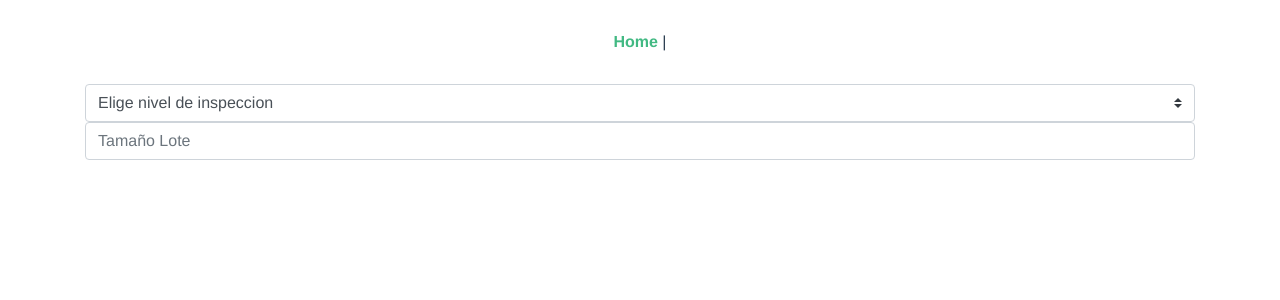
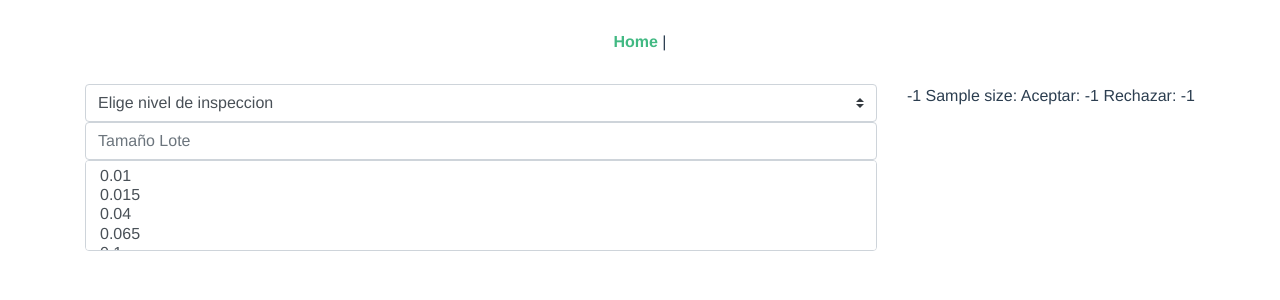
Before and after one commit to Smuno/quality-tools-webapp, a Vue app: page / in a window 1280 px wide. Shown: the top 300 px of the page. Built offline with nearby package versions, Linux system fonts and the light colour scheme.

Commit message:
Se añade lista aql, se completa logica para determinar reglas ac-re

```diff
--- a/src/assets/DATA_Quality_Control/SampleSizeCodeLetterTABLE.js
+++ b/src/assets/DATA_Quality_Control/SampleSizeCodeLetterTABLE.js
@@ -17,4 +17,6 @@ const SampleSizeTable=
     {"min":"500001","max":"100000000000","S-1":"D","S-2":"E","S-3":"H","S-4":"K","I":"N","II":"Q","III":"R"}
 ];
 
+
+
 export default {SampleSizeTable}
--- a/src/components/Quality/CodeLetter.js
+++ b/src/components/Quality/CodeLetter.js
@@ -173,6 +173,32 @@ const SampleSizeTable = [
  * @param {*} lotSize
  * @returns
  */
+
+const letterList=
+[ "A",
+  "B",
+  "C",
+  "D",
+  "E",
+  "F",
+  "G",
+  "H",
+  "J",
+  "K",
+  "L",
+  "M",
+  "N",
+  "P",
+  "Q",
+  "R"
+]
+const sampleSizeList=[2,3,5,8,13,20,32,50,80,125,200,315,500,800,1250]
+
+
+function determineSampleSize(letterfound){
+  return sampleSizeList[ letterList.indexOf(letterfound) ]
+}
+
 function determineLetter(inspectionLevel, lotSize) {
   console.log("Executing determineLetter");
   const tableIndex = SampleSizeTable.findIndex(el => {
@@ -200,4 +226,4 @@ const listInspectionLevels = [
   { value: "III", text: "Inspeccion Extricta" }
 ];
 
-export { determineLetter, listInspectionLevels };
+export { determineLetter, listInspectionLevels , determineSampleSize , sampleSizeList};
--- /dev/null
+++ b/src/components/Quality/InspectionMasterTable.js
@@ -0,0 +1,240 @@
+const NormalInspectionTable = [
+  {
+    aql: 0.01,
+    letters: [
+      "A",
+      "B",
+      "C",
+      "D",
+      "E",
+      "F",
+      "G",
+      "H",
+      "J",
+      "K",
+      "L",
+      "M",
+      "N",
+      "P",
+      "Q",
+      "R"
+    ],
+    rules: {
+      acceptanceNumber: 0,
+      rejectionNumber: 1
+    }
+  },
+  {
+    aql: 0.015,
+    letters: [
+      "A",
+      "B",
+      "C",
+      "D",
+      "E",
+      "F",
+      "G",
+      "H",
+      "J",
+      "K",
+      "L",
+      "M",
+      "N",
+      "P",
+      "Q",
+      "R"
+    ],
+    rules: {
+      acceptanceNumber: 0,
+      rejectionNumber: 1
+    }
+  },
+  {
+    aql: 0.025,
+    letters: [
+      "A",
+      "B",
+      "C",
+      "D",
+      "E",
+      "F",
+      "G",
+      "H",
+      "J",
+      "K",
+      "L",
+      "M",
+      "N",
+      "P",
+      "Q"
+    ],
+    rules: {
+      acceptanceNumber: 0,
+      rejectionNumber: 1
+    }
+  },
+  {
+    aql: 0.025,
+    letters: ["R"],
+    rules: {
+      acceptanceNumber: 1,
+      rejectionNumber: 2
+    }
+  },
+  {
+    aql: 0.04,
+    letters: ["A", "B", "C", "D", "E", "F", "G", "H", "J", "K", "L", "M", "N"],
+    rules: {
+      acceptanceNumber: 0,
+      rejectionNumber: 1
+    }
+  },
+  {
+    aql: 0.04,
+    letters: ["P", "Q"],
+    rules: {
+      acceptanceNumber: 1,
+      rejectionNumber: 2
+    }
+  },
+  {
+    aql: 0.04,
+    letters: ["R"],
+    rules: {
+      acceptanceNumber: 2,
+      rejectionNumber: 3
+    }
+  },
+  {
+    aql: 0.065,
+    letters: ["A", "B", "C", "D", "E", "F", "G", "H", "J", "K", "L", "M"],
+    rules: {
+      acceptanceNumber: 0,
+      rejectionNumber: 1
+    }
+  },
+  {
+    aql: 0.065,
+    letters: ["N", "P"],
+    rules: {
+      acceptanceNumber: 1,
+      rejectionNumber: 2
+    }
+  },
+  {
+    aql: 0.065,
+    letters: ["Q"],
+    rules: {
+      acceptanceNumber: 2,
+      rejectionNumber: 3
+    }
+  },
+  {
+    aql: 0.065,
+    letters: ["R"],
+    rules: {
+      acceptanceNumber: 3,
+      rejectionNumber: 4
+    }
+  },
+  {
+    aql: 0.1,
+    letters: ["A", "B", "C", "D", "E", "F", "G", "H", "J", "K", "L"],
+    rules: {
+      acceptanceNumber: 0,
+      rejectionNumber: 1
+    }
+  },
+  {
+    aql: 0.1,
+    letters: ["M", "N"],
+    rules: {
+      acceptanceNumber: 1,
+      rejectionNumber: 2
+    }
+  },
+  {
+    aql: 0.1,
+    letters: ["P"],
+    rules: {
+      acceptanceNumber: 2,
+      rejectionNumber: 3
+    }
+  },
+  {
+    aql: 0.1,
+    letters: ["Q"],
+    rules: {
+      acceptanceNumber: 3,
+      rejectionNumber: 4
+    }
+  },
+  {
+    aql: 0.1,
+    letters: ["R"],
+    rules: {
+      acceptanceNumber: 5,
+      rejectionNumber: 6
+    }
+  }
+];
+
+const listAql = [
+  0.01,
+  0.015,
+  0.04,
+  0.065,
+  0.1,
+  0.15,
+  0.25,
+  0.4,
+  0.65,
+  1,
+  1.5,
+  2.5,
+  4,
+  6.5,
+  10,
+  15,
+  25,
+  40,
+  65,
+  100,
+  150,
+  250,
+  400,
+  650,
+  1000
+];
+
+/**
+ *findeRule(letterSelected,aqlSelected)
+ *
+ * @param {*} letterSelected
+ * @param {*} aqlSelected
+ * @returns
+ */
+function findRule(letterSelected, aqlSelected) {
+  console.log("Executing findRule()");
+  console.log("Buscando aql: ", aqlSelected);
+  console.log("Buscando letra: ", letterSelected);
+
+  let rulefound = { acceptanceNumber: -1, rejectionNumber: -1 };
+  if (letterSelected !== null && aqlSelected !== null) {
+    NormalInspectionTable.forEach(el => {
+      //      console.log("---------------")
+      //    console.log("Recorrido tabla",el)
+      //  console.log("aql include",el.aql === aqlSelected)
+      //console.log("letra include",el.letters.includes(letterSelected))
+      //console.log("---------------")
+
+      if (el.aql === aqlSelected && el.letters.includes(letterSelected)) {
+        console.log("Regla encontrada", el.rules);
+        rulefound = el.rules;
+      }
+    });
+  }
+  return rulefound;
+}
+
+export { findRule, listAql };
--- a/src/components/Quality/TheLotAcceptance.vue
+++ b/src/components/Quality/TheLotAcceptance.vue
@@ -9,7 +9,7 @@
             Tabla Code Letter (CodeLetter.js)
             Tabla Maestra de inspeccion:
                 Reduced
-                Normal
+                Normal (a medias)
                 Tihtened
 -->
 <template>
@@ -20,16 +20,24 @@
         </b-form-select>
         <b-form-input v-model="lotSize" type="number" placeholder="Tamaño Lote">
         </b-form-input>
+        <b-form-select v-model="aql" v-bind:options="optionsAql" :select-size="4">
+        </b-form-select>
       </b-col>
-      <b-col v-show="getLetterTable(inspectionLevel,lotSize)!==-1" >
-          Letra de entrada: {{getLetterTable(inspectionLevel,lotSize)}}
-      </b-col>
+      <div>
+        <b-col>
+          {{ letter }}
+          Sample size: {{gestSampleSize(letter)}}
+          Aceptar: {{ rules.acceptanceNumber }} Rechazar:
+          {{ rules.rejectionNumber }}
+        </b-col>
+      </div>
     </b-row>
   </b-container>
 </template>
 
 <script>
-import { determineLetter, listInspectionLevels } from "./CodeLetter";
+import { determineLetter, listInspectionLevels, determineSampleSize} from "./CodeLetter";
+import { findRule, listAql } from "./InspectionMasterTable";
 
 export default {
   name: "TheLotAcceptance",
@@ -37,11 +45,28 @@ export default {
     return {
       lotSize: null,
       inspectionLevel: null,
-      options: listInspectionLevels
+      options: listInspectionLevels,
+      optionsAql:listAql,
+      aql:null,
     };
   },
-  methods:{
-      getLetterTable:determineLetter
+  methods: {
+    getLetterTable: determineLetter,
+    getRules: findRule,
+    gestSampleSize: determineSampleSize
+  },
+  computed: {
+    letter: function() {
+      console.log(
+        "letter recibida",
+        this.getLetterTable(this.inspectionLevel, this.lotSize)
+      );
+      return this.getLetterTable(this.inspectionLevel, this.lotSize);
+    },
+    rules: function() {
+      console.log("rules", this.getRules(this.letter, this.aql));
+      return this.getRules(this.letter, this.aql);
+    },
   },
   mounted() {}
 };
```
